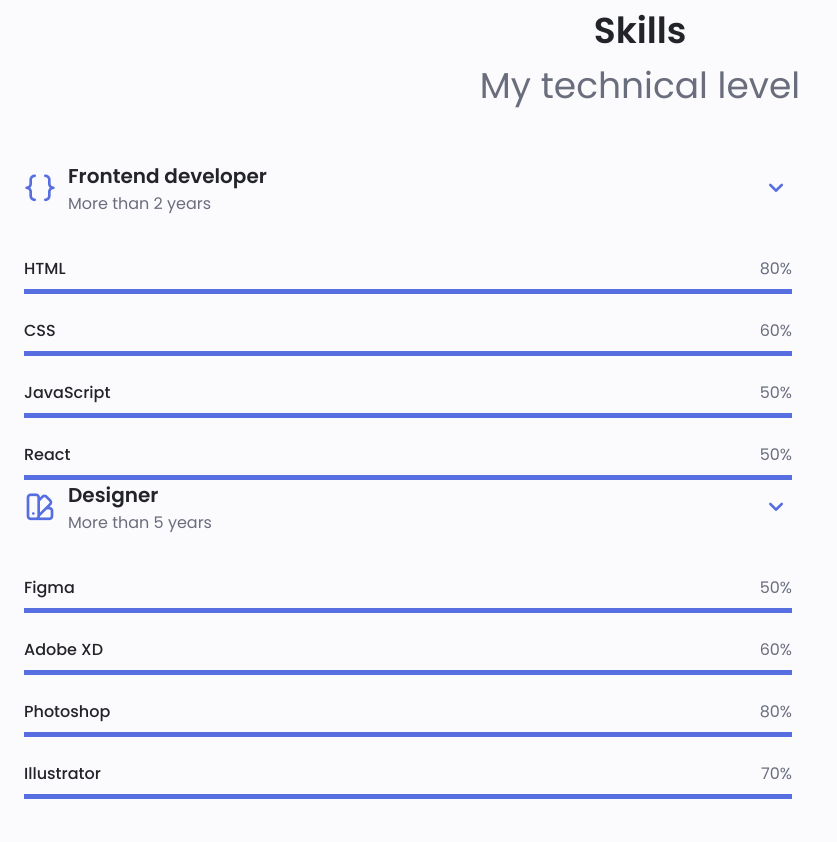
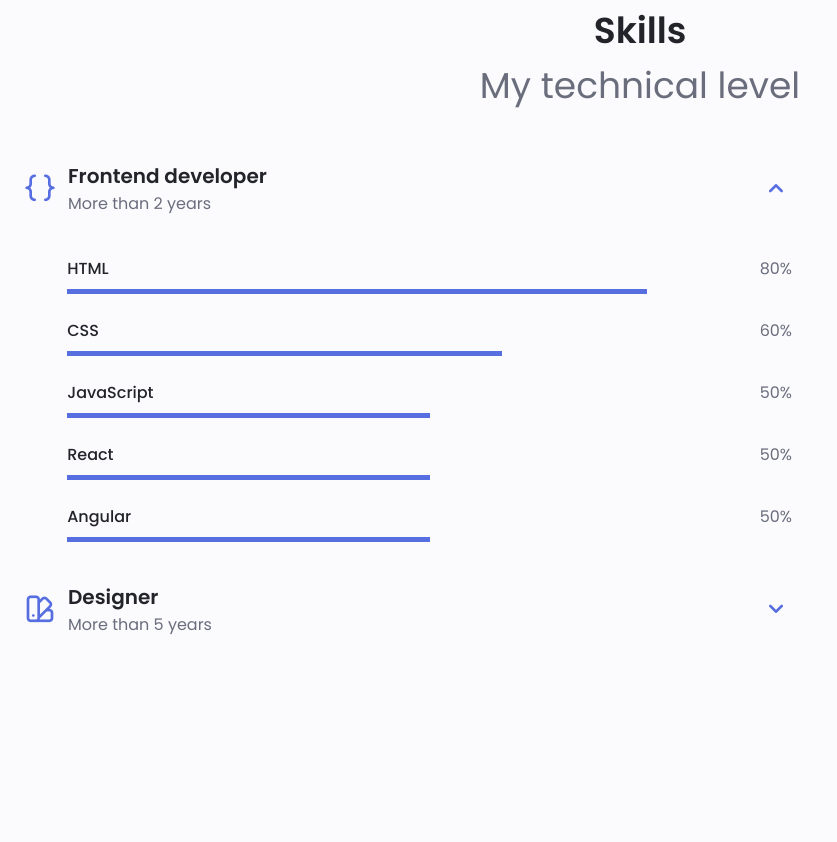
Before and after one commit to Chrisnewgear/PersonalWebSite, a plain HTML site: page index.html in a window 1280 px wide. Shown: the part 1251-2093 px from the top of the page, without its empty margins (0-837 px from the left). After the commit the page ends 1992 px from the top, so only its background shows below. Drawn offline with nearby package versions, Linux system fonts and the light colour scheme.

Commit message:
SE AGREGA TOGGLE A LAS SKILLS/ FALTA OPTIMIZAR

```diff
--- a/assets/css/styles.css
+++ b/assets/css/styles.css
@@ -427,6 +427,11 @@ img{
     transition: .4s;
 }
 
+.skills__list{
+   row-gap: 1.5rem;
+   padding-left: 2.7rem;
+}
+
 .skills__titles{
     display: flex;
     justify-content: space-between;
@@ -450,6 +455,56 @@ img{
 .skills__percentage{
     display: block;
     background-color: var(--first-color);
+}
+
+.skills__html{
+    width: 80%;
+}
+
+.skills__css{
+    width: 60%;
+}
+
+.skills__js{
+    width: 50%;
+}
+
+.skills__react{
+    width: 50%;
+}
+
+.skills__angular{
+    width: 50%;
+}
+
+.skills__figma{
+    width: 50%;
+}
+
+.skills__adobexd{
+    width: 60%;
+}
+
+.skills__photoshop{
+    width: 80%;
+}
+
+.skills__illustrator{
+    width: 70%;
+}
+
+.skills__close .skills__list{
+    height: 0;
+    overflow: hidden;
+}
+
+.skills__open .skills__list{
+    height: max-content;
+    margin-bottom: var(--mb-2-5);
+}
+
+.skills__open .skills__arrow{
+    transform: rotate(-180deg);
 }
 /*==================== QUALIFICATION ====================*/
 
--- a/assets/js/main.js
+++ b/assets/js/main.js
@@ -31,6 +31,23 @@ function linkAction(){
 navLink.forEach(n => n.addEventListener('click', linkAction))
 
 /*==================== ACCORDION SKILLS ====================*/
+const skillsContent = document.getElementsByClassName('skills__content'),
+      skillsHeader = document.querySelectorAll('.skills__header');
+
+function toggleSkills(){
+    let itemClass = this.parentNode.className
+
+    for (i = 0; i < skillsContent.length; i++){
+        skillsContent[i].className = 'skills__content skills__close'
+    }
+    if (itemClass === 'skills__content  skills__close'){
+        this.parentNode.className = 'skills__content  skills__open'
+    }
+}
+
+skillsHeader.forEach((el) => {
+    el.addEventListener('click', toggleSkills)
+})
 
 
 /*==================== QUALIFICATION TABS ====================*/
--- a/index.html
+++ b/index.html
@@ -157,7 +157,6 @@
                     </a>
                 </div>
 
-
             </div>
 
         </div>
@@ -171,7 +170,7 @@
         <div class="skills__container container grid">
             <div>
                 <!--================================== SKILLS 1==========================-->
-                <div class="skills__content">
+                <div class="skills__content skills__open">
                     <div class="skills__header">
                         <i class="uil uil-brackets-curly skills__icon"></i>
 
@@ -223,10 +222,20 @@
                                 <span class="skills__percentage skills__react"></span>
                             </div>
                         </div>
+
+                        <div class="skills__data">
+                            <div class="skills__titles">
+                                <h3 class="skills__name">Angular</h3>
+                                <span class="skills__number">50%</span>
+                            </div>
+                            <div class="skills__bars">
+                                <span class="skills__percentage skills__angular"></span>
+                            </div>
+                        </div>
                     </div>
                 </div>
                 <!--================================== SKILLS 2==========================-->
-                <div class="skills__content">
+                <div class="skills__content skills__close">
                     <div class="skills__content">
                         <div class="skills__header">
                             <i class="uil uil-swatchbook  skills__icon"></i>
```
